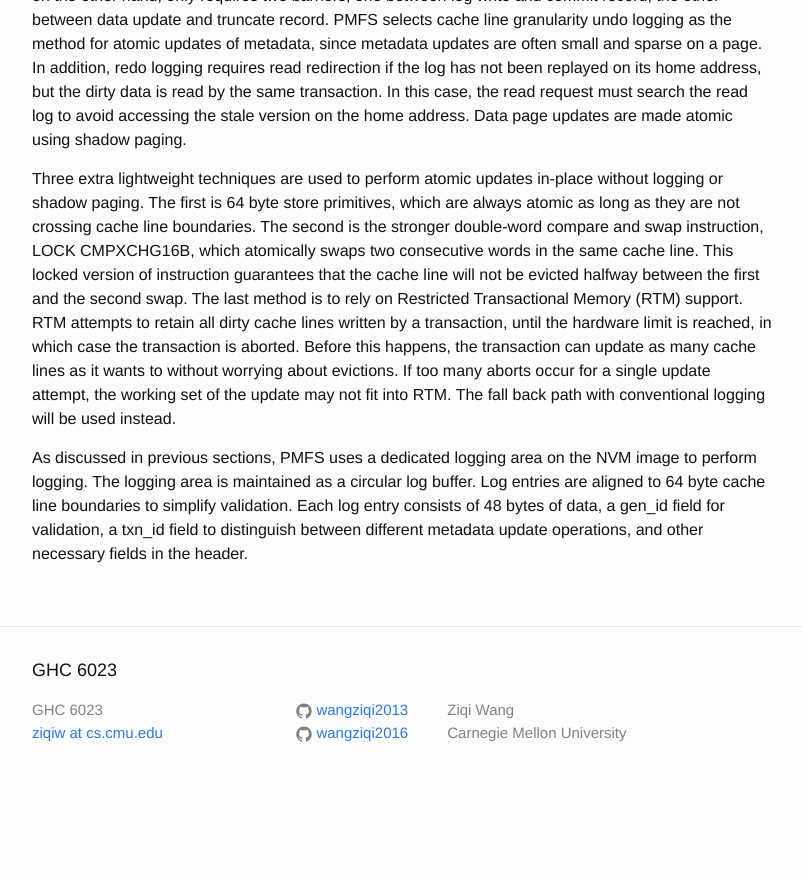
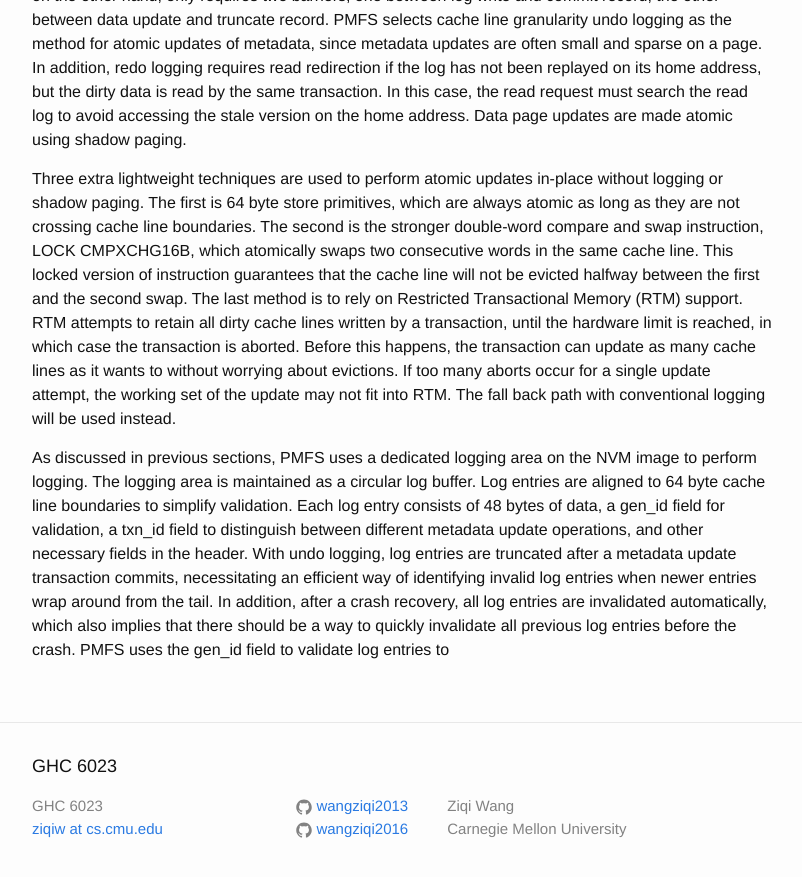
Before and after one commit to wangziqi2013/wangziqi2013.github.io, a Jekyll site: the page built from _posts/2020-06-23-pmfs.markdown, in a window 1280 px wide and 900 px high, scrolled down 2332 px. Shown: the top 877 px of the window, without its empty margins (238-1040 px from the left). Built offline with Jekyll 4.4.1, drawn with Linux system fonts in a browser that asks for light colours; before the commit the page ends 3136 px from its top, so only the background shows below that.

Commit message:
Adding wrap around

```diff
--- a/_posts/2020-06-23-pmfs.markdown
+++ b/_posts/2020-06-23-pmfs.markdown
@@ -108,4 +108,9 @@ into RTM. The fall back path with conventional logging will be used instead.
 As discussed in previous sections, PMFS uses a dedicated logging area on the NVM image to perform logging. The logging area
 is maintained as a circular log buffer. Log entries are aligned to 64 byte cache line boundaries to simplify validation.
 Each log entry consists of 48 bytes of data, a gen_id field for validation, a txn_id field to distinguish between different
-metadata update operations, and other necessary fields in the header.
+metadata update operations, and other necessary fields in the header. With undo logging, log entries are truncated after
+a metadata update transaction commits, necessitating an efficient way of identifying invalid log entries when newer entries
+wrap around from the tail. In addition, after a crash recovery, all log entries are invalidated automatically, which also
+implies that there should be a way to quickly invalidate all previous log entries before the crash.
+PMFS uses the gen_id
+field to validate log entries to
```
